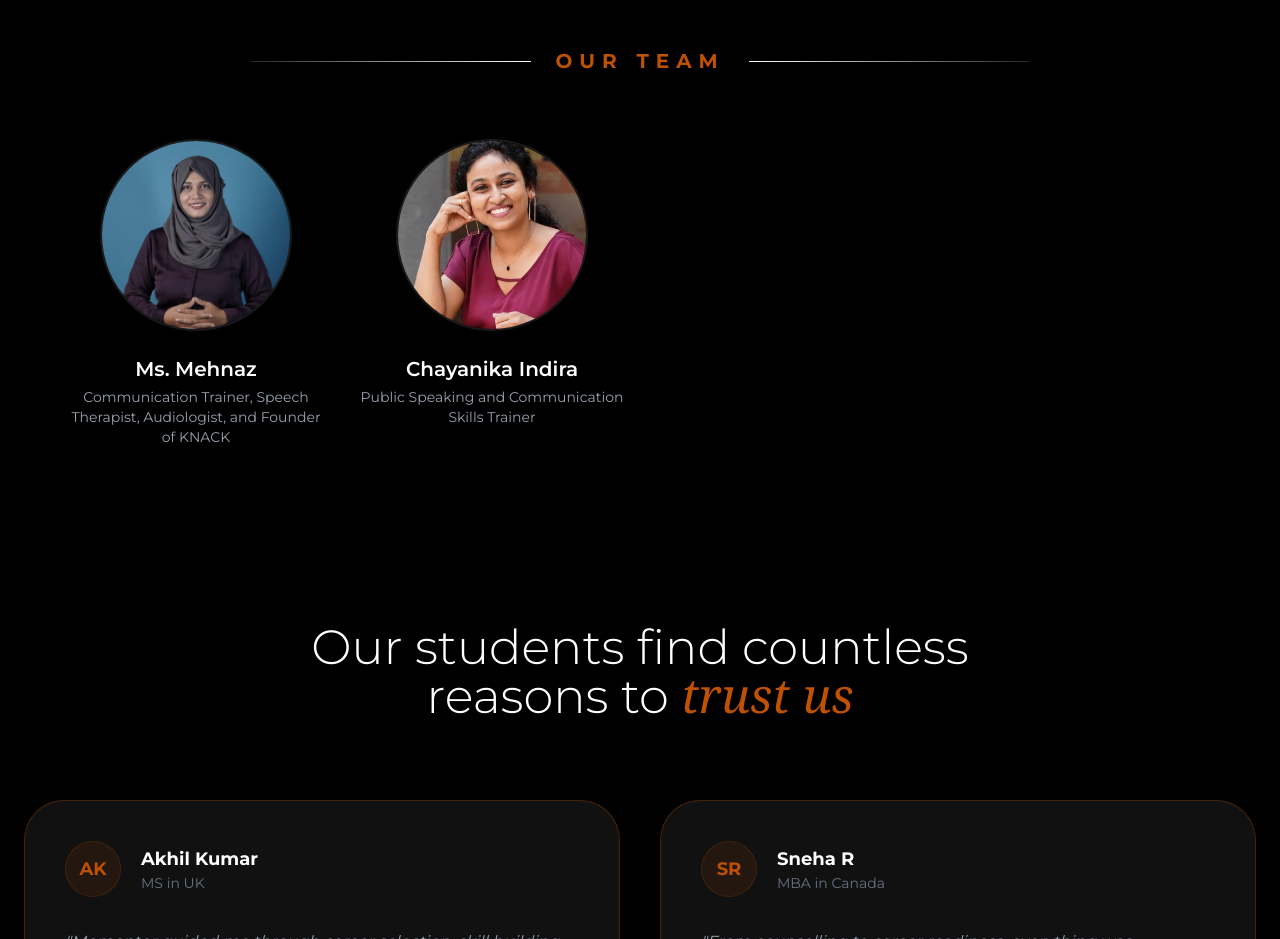
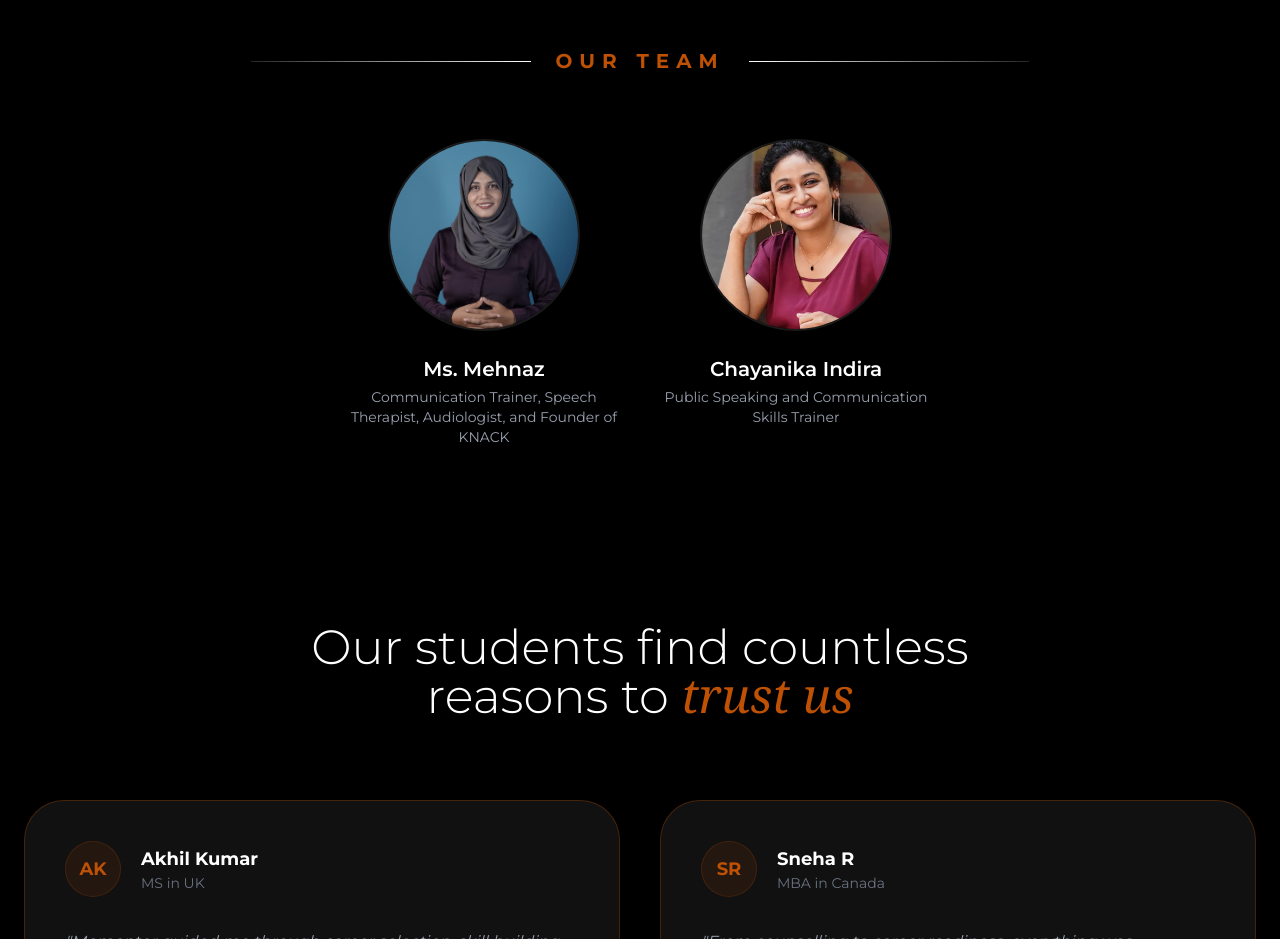
Before and after one commit to irfaanh/al-haram, a Next.js app: page / in a window 1280 px wide. Shown: the part 4920-5859 px from the top of the page. Built offline with nearby package versions, Linux system fonts and the light colour scheme.

Commit message:
centred the team

```diff
--- a/src/components/TeamSlider.tsx
+++ b/src/components/TeamSlider.tsx
@@ -51,16 +51,15 @@ export default function TeamSlider() {
         </button>
       </div>
 
-      {/* Slider Container */}
       <div
         ref={scrollRef}
-        className="flex md:grid md:grid-cols-4 gap-8 overflow-x-auto md:overflow-visible pb-16 md:pb-0 snap-x snap-mandatory scrollbar-hide px-4 md:px-0"
+        className="flex md:flex-row md:justify-center md:flex-wrap gap-8 overflow-x-auto md:overflow-visible pb-16 md:pb-0 snap-x snap-mandatory scrollbar-hide px-4 md:px-0"
         style={{ scrollBehavior: "smooth" }}
       >
         {teamMembers.map((member, i) => (
           <div
             key={i}
-            className="group text-center min-w-full sm:min-w-[280px] md:min-w-0 snap-center shrink-0"
+            className="group text-center min-w-full sm:min-w-[280px] md:min-w-[250px] md:max-w-[280px] snap-center shrink-0"
           >
             <div
               className="relative w-40 h-40 md:w-48 md:h-48 mx-auto mb-6 rounded-full overflow-hidden
```
